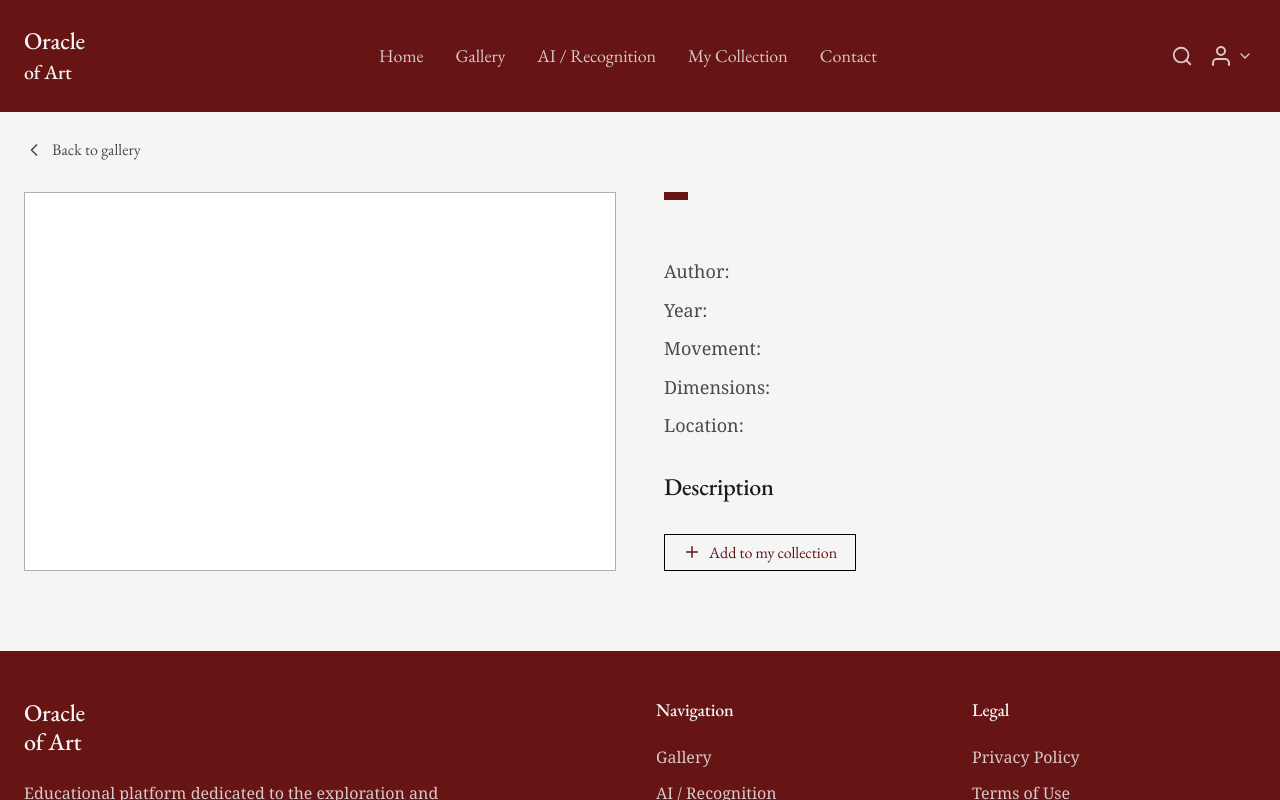
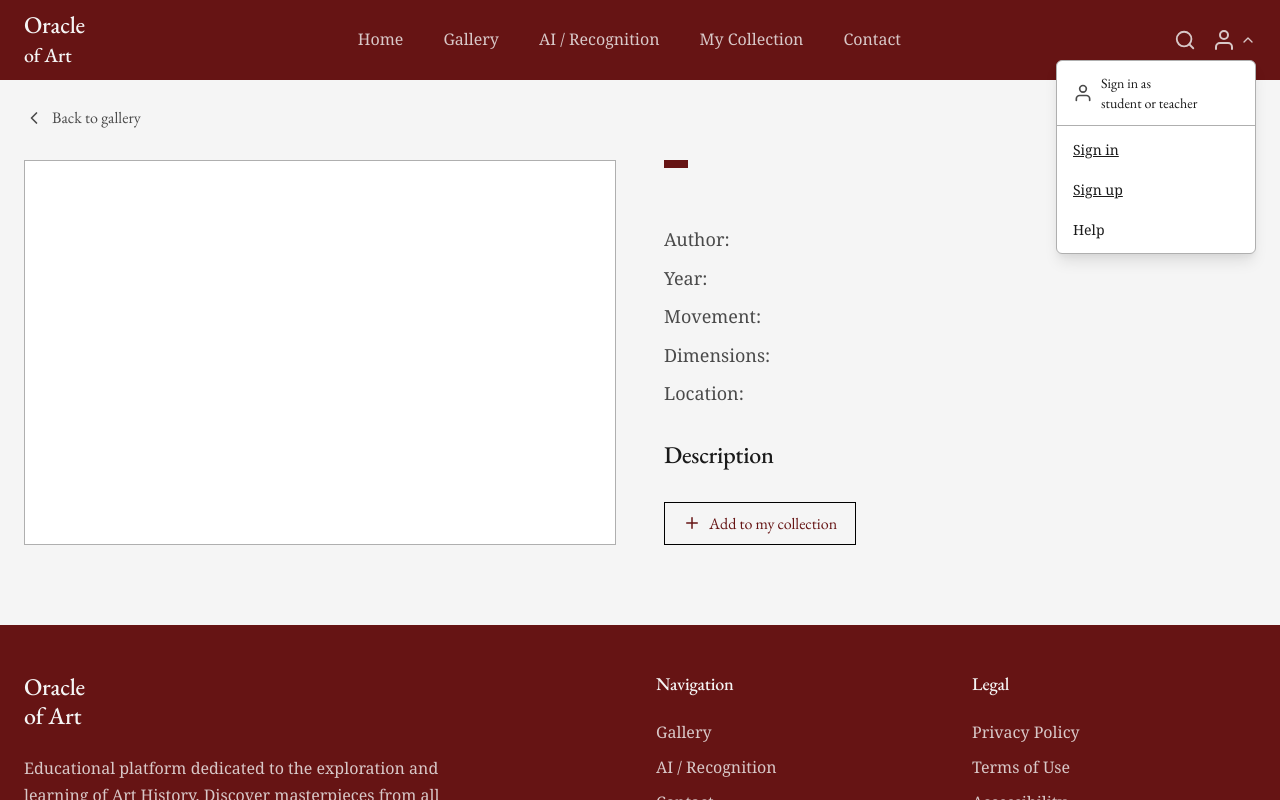
Before and after one commit to dgballesteros/ODA-Next.js, a Next.js app: page /artwork in a window 1280 px wide. Both pictures are taken after a click on the button 1232 px from the left and 56 px from the top of the page. Shown: the top 800 px of the page. Built offline with nearby package versions, Linux system fonts and the light colour scheme.

Commit message:
Instalacion y configuracion de tailwind. Estilos de header.tsx realizados + boton de menu de usuario

```diff
--- a/app/layout.tsx
+++ b/app/layout.tsx
@@ -1,14 +1,14 @@
 import Header from "@/components/header";
 import Footer from "@/components/footer";
 
+// Importar base.css primero para que Tailwind se cargue correctamente
+import "@/public/base.css";
 import "@/public/admin.css";
 import "@/public/auth.css";
 import "@/public/help.css";
-import "@/public/base.css";
 import "@/public/colecction.css";
 import "@/public/footer.css";
 import "@/public/gallery.css";
-import "@/public/header.css";
 import "@/public/index.css";
 import "@/public/artwork-detail.css";
 import "@/public/recognition.css";
--- a/components/header.tsx
+++ b/components/header.tsx
@@ -1,69 +1,186 @@
+'use client'
+
+import { useState, useRef, useEffect } from 'react'
+
 export default function Header() {
+    const [isMenuOpen, setIsMenuOpen] = useState(false)
+    const menuRef = useRef<HTMLDivElement>(null)
+
+    // Cerrar el menú al hacer clic fuera de él
+    useEffect(() => {
+        function handleClickOutside(event: MouseEvent) {
+            if (menuRef.current && !menuRef.current.contains(event.target as Node)) {
+                setIsMenuOpen(false)
+            }
+        }
+
+        if (isMenuOpen) {
+            document.addEventListener('mousedown', handleClickOutside)
+        }
+
+        return () => {
+            document.removeEventListener('mousedown', handleClickOutside)
+        }
+    }, [isMenuOpen])
+
+    const toggleMenu = () => {
+        setIsMenuOpen(!isMenuOpen)
+    }
+
     return (
-        <header className="header">
-            <div className="container">
-                <div className="nav-items">
+        <header className="bg-(--primary)">
+            <div className="container mx-auto flex items-center justify-between h-20">
 
-                    <a href="#" className="header-logo-link">
-                        <h1 className="header-logo-title">
+                {/* Logo */}
+
+                <a href="/" className="shrink-0">
+                    <h1 className="font-(font-family-heading) text-2xl text-(--primary-foreground) leading-1.25">
                         Oracle<br />
-                            <span className="header-logo-subtitle">of Art</span>
+                        <span className="font-(font-family-heading) text-xl text-(--primary-foreground)">of Art</span>
                     </h1>
                 </a>
 
-                    <nav className="header-nav">
-                        <a href="/" className="header-nav-link {% if request.endpoint == 'index' %}active{% endif %}">
-                            Home
-                        </a>
-                        <a href="/gallery" className="header-nav-link">
-                            Gallery
-                        </a>
-                        <a href="/ai-recognition" className="header-nav-link">
-                            AI / Recognition
-                        </a>
-                        <a href="/my-collection" className="header-nav-link">
-                            My Collection
-                        </a>
-                        <a href="/contact" className="header-nav-link">
-                            Contact
-                        </a>
+                {/* Menú de navegación */}
+
+                <nav className="flex items-center gap-10 [&>a]:text-(--primary-foreground) [&>a]:opacity-80 [&>a]:transition-opacity [&>a]:duration-200 [&>a]:hover:opacity-100">
+                    <a href="/">Home</a>
+                    <a href="/gallery">Gallery</a>
+                    <a href="/ai-recognition">AI / Recognition</a>
+                    <a href="/my-collection">My Collection</a>
+                    <a href="/contact">Contact</a>
                 </nav>
 
-                    <div className="header-actions">
+                {/* Menú de */}
 
-                        <button className="header-button" aria-label="Search">
+                <div className="flex items-center gap-(--spacing-md)">
+
+                    <button className="opacity-80 transition-opacity duration-200
+                    hover:opacity-100 bg-transparent border-none cursor-pointer p-0 flex items-center" aria-label="Search" style={{ color: 'var(--primary-foreground)' }}>
                         <svg xmlns="http://www.w3.org/2000/svg" width="22" height="22" viewBox="0 0 24 24" fill="none" stroke="currentColor" strokeWidth="2" strokeLinecap="round" strokeLinejoin="round">
                             <circle cx="11" cy="11" r="8"></circle>
                             <path d="m21 21-4.35-4.35"></path>
                         </svg>
                     </button>
 
-                        <div className="user-menu-container" id="user-menu-container">
-                            <button className="header-button" aria-label="User menu">
+                    {/* User menu */}
+                    <div className="relative" ref={menuRef} id="user-menu-container">
+                        <button
+                            onClick={toggleMenu}
+                            className="opacity-80 transition-opacity duration-200 hover:opacity-100 bg-transparent border-none cursor-pointer p-0 flex items-center gap-1"
+                            aria-label="User menu"
+                            style={{ color: 'var(--primary-foreground)' }}
+                        >
                             <svg xmlns="http://www.w3.org/2000/svg" width="24" height="24" viewBox="0 0 24 24" fill="none" stroke="currentColor" strokeWidth="2" strokeLinecap="round" strokeLinejoin="round">
                                 <path d="M20 21v-2a4 4 0 0 0-4-4H8a4 4 0 0 0-4 4v2"></path>
                                 <circle cx="12" cy="7" r="4"></circle>
                             </svg>
-                                <svg xmlns="http://www.w3.org/2000/svg" width="16" height="16" viewBox="0 0 24 24" fill="none" stroke="currentColor" strokeWidth="2" strokeLinecap="round" strokeLinejoin="round" className="user-menu-button-icon">
+                            <svg
+                                xmlns="http://www.w3.org/2000/svg"
+                                width="16"
+                                height="16"
+                                viewBox="0 0 24 24"
+                                fill="none"
+                                stroke="currentColor"
+                                strokeWidth="2"
+                                strokeLinecap="round"
+                                strokeLinejoin="round"
+                                className={`transition-transform duration-200 ${isMenuOpen ? 'rotate-180' : ''}`}
+                            >
                                 <polyline points="6 9 12 15 18 9"></polyline>
                             </svg>
                         </button>
 
-                            <div id="user-menu" className="user-menu hidden">
-                                <div className="user-menu-header">
-                                    <div className="user-menu-header-content">
-                                        <svg xmlns="http://www.w3.org/2000/svg" width="20" height="20" viewBox="0 0 24 24" fill="none" stroke="currentColor" strokeWidth="2" strokeLinecap="round" strokeLinejoin="round" className="user-menu-header-icon">
+                        <div
+                            id="user-menu"
+                            className={isMenuOpen ? 'block' : 'hidden'}
+                            style={{
+                                position: 'absolute',
+                                top: '100%',
+                                right: 0,
+                                marginTop: '0.5rem',
+                                width: '12rem',
+                                backgroundColor: 'var(--card)',
+                                border: '1px solid var(--border)',
+                                borderRadius: '0.375rem',
+                                boxShadow: '0 10px 15px -3px rgba(0, 0, 0, 0.1), 0 4px 6px -2px rgba(0, 0, 0, 0.05)',
+                                zIndex: 50,
+                                padding: 0,
+                                color: 'var(--foreground)',
+                                minWidth: '200px'
+                            }}
+                        >
+                            <div style={{
+                                padding: '0.75rem 1rem',
+                                borderBottom: '1px solid var(--border)'
+                            }}>
+                                <div style={{
+                                    display: 'flex',
+                                    alignItems: 'center',
+                                    gap: '0.5rem'
+                                }}>
+                                    <svg xmlns="http://www.w3.org/2000/svg" width="20" height="20" viewBox="0 0 24 24" fill="none" stroke="currentColor" strokeWidth="2" strokeLinecap="round" strokeLinejoin="round" style={{ color: 'var(--muted-foreground)', flexShrink: 0 }}>
                                         <path d="M20 21v-2a4 4 0 0 0-4-4H8a4 4 0 0 0-4 4v2"></path>
                                         <circle cx="12" cy="7" r="4"></circle>
                                     </svg>
-                                        <p className="user-menu-header-text">
+                                    <p style={{
+                                        fontFamily: 'var(--font-family-heading)',
+                                        fontSize: '0.875rem',
+                                        lineHeight: '1.25rem',
+                                        margin: 0
+                                    }}>
                                         Sign in as<br />student or teacher
                                     </p>
                                 </div>
                             </div>
-                                <a href="/login" className="user-menu-item underline">Sign in</a>
-                                <a href="/register" className="user-menu-item underline">Sign up</a>
-                                <a href="/contact" className="user-menu-item">Help</a>
+                            <div style={{ padding: '0.25rem 0' }}>
+                                <a
+                                    href="/login"
+                                    style={{
+                                        display: 'block',
+                                        padding: '0.5rem 1rem',
+                                        fontSize: '0.875rem',
+                                        color: 'var(--foreground)',
+                                        textDecoration: 'underline',
+                                        transition: 'background-color 0.2s',
+                                        cursor: 'pointer'
+                                    }}
+                                    onMouseEnter={(e) => e.currentTarget.style.backgroundColor = 'var(--muted)'}
+                                    onMouseLeave={(e) => e.currentTarget.style.backgroundColor = 'transparent'}
+                                >
+                                    Sign in
+                                </a>
+                                <a
+                                    href="/register"
+                                    style={{
+                                        display: 'block',
+                                        padding: '0.5rem 1rem',
+                                        fontSize: '0.875rem',
+                                        color: 'var(--foreground)',
+                                        textDecoration: 'underline',
+                                        transition: 'background-color 0.2s',
+                                        cursor: 'pointer'
+                                    }}
+                                    onMouseEnter={(e) => e.currentTarget.style.backgroundColor = 'var(--muted)'}
+                                    onMouseLeave={(e) => e.currentTarget.style.backgroundColor = 'transparent'}
+                                >
+                                    Sign up
+                                </a>
+                                <a
+                                    href="/contact"
+                                    style={{
+                                        display: 'block',
+                                        padding: '0.5rem 1rem',
+                                        fontSize: '0.875rem',
+                                        color: 'var(--foreground)',
+                                        textDecoration: 'none',
+                                        transition: 'background-color 0.2s',
+                                        cursor: 'pointer'
+                                    }}
+                                    onMouseEnter={(e) => e.currentTarget.style.backgroundColor = 'var(--muted)'}
+                                    onMouseLeave={(e) => e.currentTarget.style.backgroundColor = 'transparent'}
+                                >
+                                    Help
+                                </a>
                             </div>
                         </div>
                     </div>
--- a/package.json
+++ b/package.json
@@ -18,9 +18,11 @@
     "@types/node": "^20",
     "@types/react": "^19",
     "@types/react-dom": "^19",
+    "autoprefixer": "^10.4.23",
     "eslint": "^9",
     "eslint-config-next": "16.1.4",
-    "tailwindcss": "^4",
+    "postcss": "^8.5.6",
+    "tailwindcss": "^4.1.18",
     "typescript": "^5"
   }
 }
--- a/public/base.css
+++ b/public/base.css
@@ -1,4 +1,5 @@
 @import url('https://fonts.googleapis.com/css2?family=EB+Garamond:ital,wght@0,400;0,500;0,600;0,700;1,400;1,500&display=swap');
+@import "tailwindcss";
 
 /*
   Oráculo del Arte - Design System
@@ -84,30 +85,6 @@ h1, h2, h3, h4, h5, h6 {
   line-height: 1.2;
 }
 
-h1 {
-  font-size: 2.5rem;
-}
-
-h2 {
-  font-size: 2rem;
-}
-
-h3 {
-  font-size: 1.5rem;
-}
-
-@media (min-width: 768px) {
-  h1 {
-    font-size: 3.5rem;
-  }
-  h2 {
-    font-size: 2.5rem;
-  }
-  h3 {
-    font-size: 2rem;
-  }
-}
-
 /* Layout base */
 .page-container {
   min-height: 100vh;
--- a/public/header.css
+++ /dev/null
@@ -1,138 +0,0 @@
-/* Header Styles */
-.header {
-  background-color: var(--primary);
-}
-
-.header .container .nav-items {
-  height: 7rem;
-  display: flex;
-  align-items: center;
-  justify-content: space-between;
-}
-
-.header-logo-link {
-  flex-shrink: 0;
-}
-
-.header-logo-title {
-  font-family: var(--font-family-heading);
-  font-size: 1.5rem;
-  color: var(--primary-foreground);
-  line-height: 1.25;
-}
-
-.header-logo-subtitle {
-  font-family: var(--font-family-heading);
-  font-size: 1.25rem;
-  color: var(--primary-foreground);
-}
-
-.header-nav {
-  display: none;
-}
-
-@media (min-width: 768px) {
-  .header-nav {
-    display: flex;
-    align-items: center;
-    gap: var(--spacing-xl);
-  }
-}
-
-.header-nav-link {
-  color: var(--primary-foreground);
-  text-decoration: none;
-  opacity: 0.8;
-  transition: opacity var(--transition-fast);
-  font-family: var(--font-family-heading);
-  font-size: 1.125rem;
-}
-
-.header-nav-link:hover,
-.header-nav-link.active {
-  opacity: 1;
-}
-
-.header-actions {
-  display: flex;
-  align-items: center;
-  gap: var(--spacing-md);
-}
-
-.header-button {
-  color: var(--primary-foreground);
-  opacity: 0.8;
-  transition: opacity var(--transition-fast);
-  background: none;
-  border: none;
-  cursor: pointer;
-  padding: 0;
-  display: flex;
-  align-items: center;
-}
-
-.header-button:hover {
-  opacity: 1;
-}
-
-/* User menu */
-.user-menu-container {
-  position: relative;
-}
-
-.user-menu {
-  position: absolute;
-  right: 0;
-  top: 100%;
-  margin-top: var(--spacing-sm);
-  width: 12rem;
-  background-color: var(--card);
-  border: 1px solid var(--border);
-  box-shadow: 0 10px 15px -3px rgba(0, 0, 0, 0.1);
-  z-index: 50;
-}
-
-.user-menu.hidden {
-  display: none;
-}
-
-.user-menu-header {
-  padding: var(--spacing-md) var(--spacing-lg);
-  border-bottom: 1px solid var(--border);
-}
-
-.user-menu-header-content {
-  display: flex;
-  align-items: center;
-  justify-content: center;
-  gap: var(--spacing-sm);
-}
-
-.user-menu-header-text {
-  font-family: var(--font-family-heading);
-}
-
-.user-menu-header-icon {
-  color: var(--muted-foreground);
-}
-
-.user-menu-item {
-  display: block;
-  padding: var(--spacing-sm) var(--spacing-md);
-  color: var(--foreground);
-  text-decoration: none;
-  transition: background-color var(--transition-fast);
-}
-
-.user-menu-item:hover {
-  background-color: var(--muted);
-}
-
-.user-menu-item.underline {
-  text-decoration: none;
-}
-
-.user-menu-button-icon {
-  margin-left: var(--spacing-xs);
-  margin-right: 3px;
-}
--- /dev/null
+++ b/tailwind.config.ts
@@ -0,0 +1,50 @@
+import type { Config } from "tailwindcss";
+
+const config: Config = {
+  content: [
+    "./app/**/*.{js,ts,jsx,tsx,mdx}",
+    "./components/**/*.{js,ts,jsx,tsx,mdx}",
+    "./pages/**/*.{js,ts,jsx,tsx,mdx}",
+  ],
+  theme: {
+    extend: {
+      colors: {
+        primary: {
+          DEFAULT: "#661414",
+          foreground: "#F5F5F5",
+        },
+        background: "#F5F5F5",
+        foreground: "#1A1A1A",
+        card: {
+          DEFAULT: "#FFFFFF",
+          foreground: "#1A1A1A",
+        },
+        muted: {
+          DEFAULT: "#E8E8E8",
+          foreground: "#4A4A4A",
+        },
+        border: "#AFAFAF",
+        secondary: "#F5F0E8",
+      },
+      fontFamily: {
+        base: ["Georgia", "Times New Roman", "serif"],
+        heading: ["EB Garamond", "Georgia", "serif"],
+      },
+      spacing: {
+        xs: "0.25rem",
+        sm: "0.5rem",
+        md: "1rem",
+        lg: "1.5rem",
+        xl: "2rem",
+        "2xl": "3rem",
+        "3xl": "4rem",
+        "4xl": "5rem",
+        "5xl": "6rem",
+        "6xl": "8rem",
+      },
+    },
+  },
+  plugins: [],
+};
+
+export default config;
```
Also changed, not shown: 1 other file (tests, documents, lock files or other folders). Lines whose indentation alone changed are shown as unchanged.
